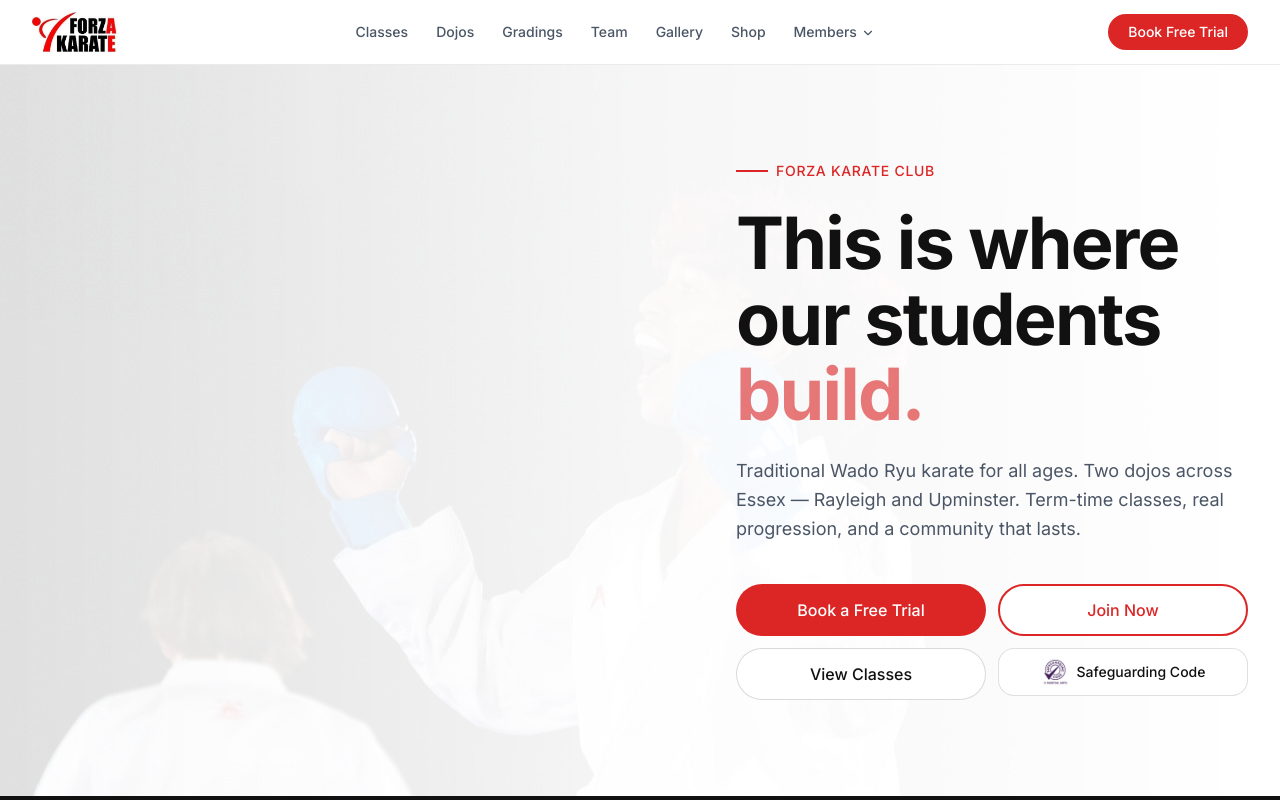
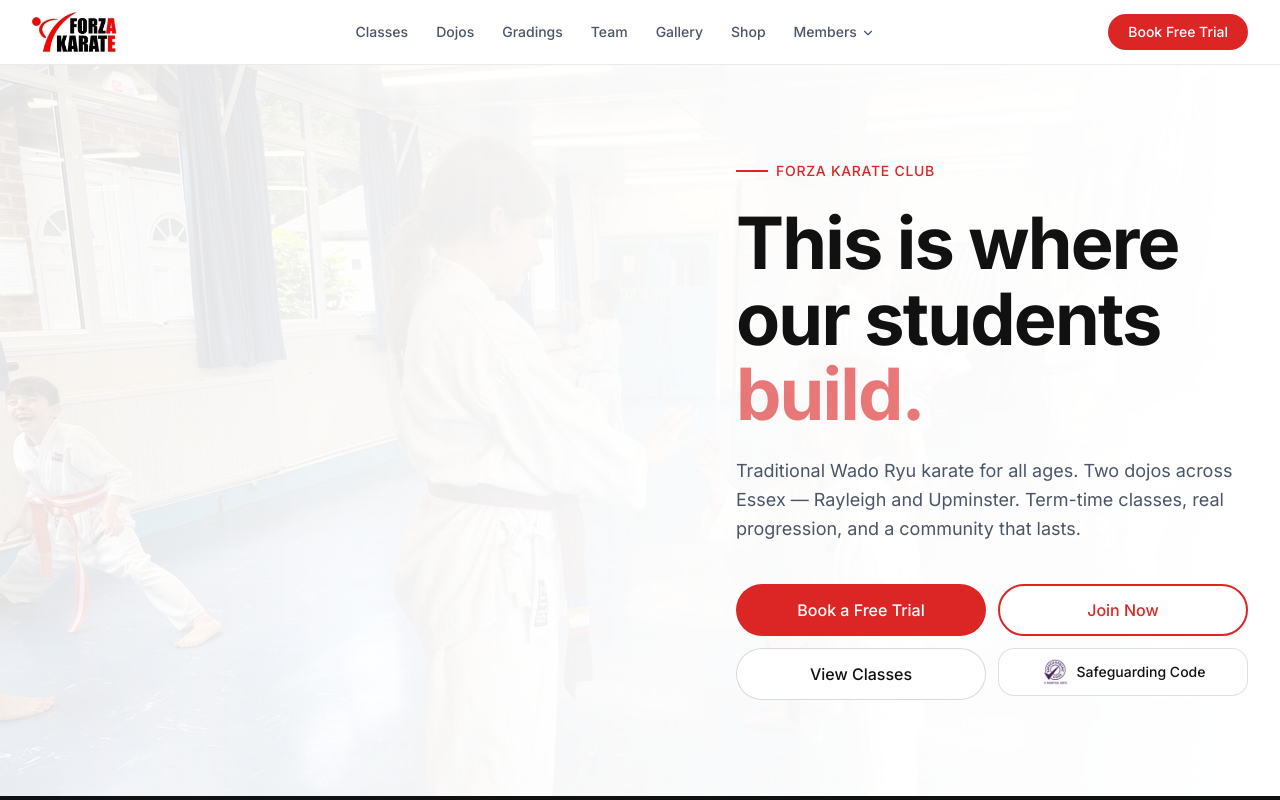
Before and after one commit to anthonieveritt-afk/forza-karate-website, a Next.js app: page / in a window 1280 px wide. Shown: the top 800 px of the page. Built offline with nearby package versions, Linux system fonts and the light colour scheme.

Commit message:
Add hero20 and hero21 to front page slideshow

```diff
--- a/components/sections/Hero.tsx
+++ b/components/sections/Hero.tsx
@@ -30,6 +30,8 @@ const photos = [
   { src: '/hero16.jpg',                     alt: 'Forza Karate',                       position: '50% 25%' },
   { src: '/hero17.jpg',                     alt: 'Forza Karate',                       position: '50% 25%' },
   { src: '/hero19.jpg',                     alt: 'Forza Karate',                       position: '50% 25%' },
+  { src: '/hero20.jpg',                     alt: 'Forza Karate',                       position: '50% 25%' },
+  { src: '/hero21.jpg',                     alt: 'Forza Karate',                       position: '50% 25%' },
 ]
 
 export default function Hero() {
```
Also changed, not shown: public/hero20.jpg (added), public/hero21.jpg (added).
